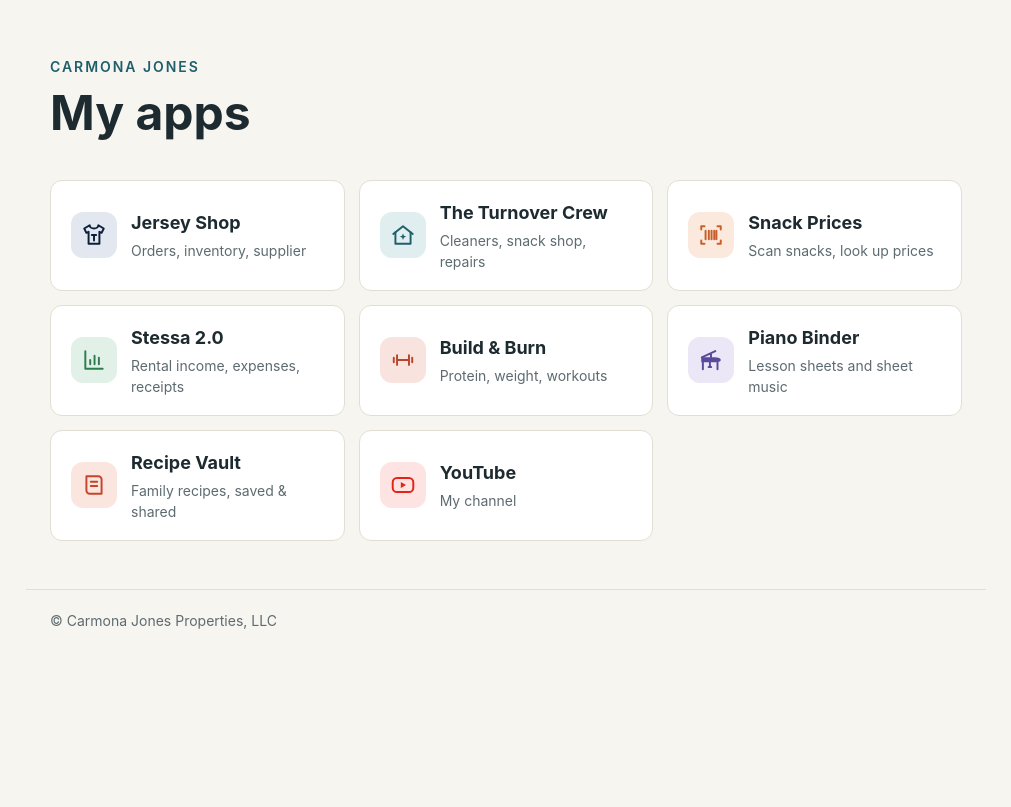
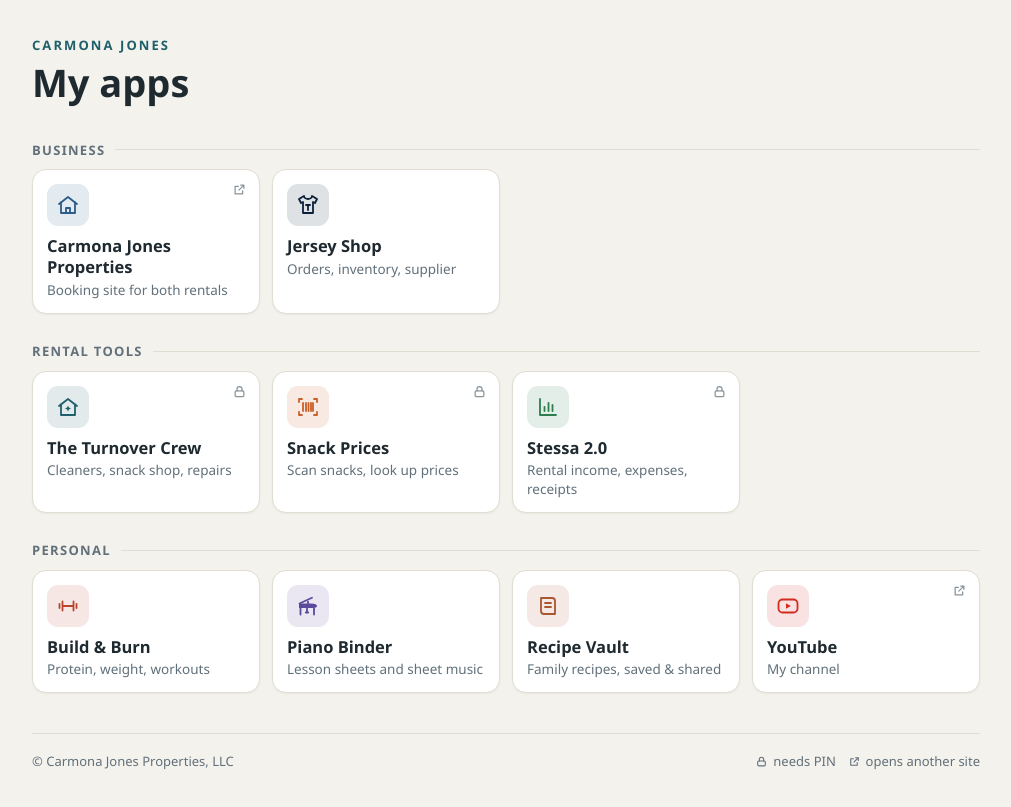
Before and after one commit to carmonajonesproperties/cjventures-site, a plain HTML site: page index.html in a window 1280 px wide. Shown: the whole page, without its empty margins (134-1145 px from the left). Drawn offline with Linux system fonts and the light colour scheme.

Commit message:
Home page: add Carmona Jones Properties, group apps into sections
Adds a Business section with the carmonajonesproperties.com booking
site and the Jersey Shop, a Rental tools section and a Personal section.
Calmer cards, PIN and external-link marks, dark mode support.

Co-Authored-By: Claude Opus 5.5 <noreply@anthropic.com>

```diff
--- a/index.html
+++ b/index.html
@@ -5,47 +5,122 @@
 <meta name="viewport" content="width=device-width,initial-scale=1">
 <title>Carmona Jones</title>
 <meta name="robots" content="noindex">
+<meta name="color-scheme" content="light dark">
 <script>
   // Old links to the bare domain carried order details (?page=track&id=...). Keep sending those to the
   // shop so customers still land on their order. Only a plain visit sees the app list below.
   if (location.search || location.hash) location.replace('/jerseys/' + location.search + location.hash);
 </script>
 <style>
-  :root { --bg:#f7f5f0; --ink:#1d2a2f; --muted:#5d6b70; --accent:#1f5f6b; --card:#fff; --line:#e3ded3; }
-  * { box-sizing: border-box; }
-  body { margin:0; font-family:-apple-system,"Segoe UI",Roboto,Helvetica,Arial,sans-serif; background:var(--bg); color:var(--ink); line-height:1.5; }
-  header, main, footer { max-width: 960px; margin: 0 auto; padding: 0 24px; }
-  header { padding-top: 56px; padding-bottom: 16px; }
-  .brand { font-size: 14px; letter-spacing: .14em; text-transform: uppercase; color: var(--accent); font-weight: 600; }
-  h1 { font-size: clamp(32px,6vw,48px); line-height: 1.1; margin: 10px 0 0; }
-  .grid { display:grid; grid-template-columns:repeat(auto-fill,minmax(230px,1fr)); gap:14px; padding-top: 24px; }
-  .card { display:flex; align-items:center; gap:14px; background:var(--card); border:1px solid var(--line); border-radius:12px; padding:18px 20px; text-decoration:none; color:inherit; transition:transform .15s, box-shadow .15s; }
-  .icon { flex:0 0 46px; width:46px; height:46px; border-radius:12px; display:grid; place-items:center; color:var(--c); background:var(--t); }
-  .icon svg { width:26px; height:26px; fill:none; stroke:currentColor; stroke-width:1.8; stroke-linecap:round; stroke-linejoin:round; }
+  :root {
+    --bg:#f4f2ed; --ink:#1f2a30; --muted:#61707a; --accent:#1f5f6b; --card:#ffffff; --line:#e2ddd2; --hover:#faf8f4;
+    --shadow:0 1px 2px rgba(20,30,35,.05);
+  }
+  @media (prefers-color-scheme: dark) {
+    :root { --bg:#14191c; --ink:#e7ecee; --muted:#9aa7ae; --accent:#7cc2cc; --card:#1c2327; --line:#2b353a; --hover:#222a2f; --shadow:none; }
+  }
+  * { box-sizing:border-box; }
+  body { margin:0; font-family:"Segoe UI",Roboto,Helvetica,Arial,sans-serif; background:var(--bg); color:var(--ink); line-height:1.45; -webkit-font-smoothing:antialiased; }
+  .wrap { max-width:980px; margin:0 auto; padding:0 16px; }
+  header { padding:36px 0 8px; }
+  .brand { font-size:13px; letter-spacing:.16em; text-transform:uppercase; color:var(--accent); font-weight:700; }
+  h1 { font-size:clamp(26px,5vw,38px); line-height:1.15; margin:6px 0 0; font-weight:700; }
+  section { margin-top:28px; }
+  .label { display:flex; align-items:center; gap:10px; margin:0 0 10px; font-size:13px; font-weight:700; letter-spacing:.1em; text-transform:uppercase; color:var(--muted); }
+  .label::after { content:""; flex:1; height:1px; background:var(--line); }
+  .grid { display:grid; grid-template-columns:repeat(auto-fill,minmax(150px,1fr)); gap:10px; }
+  @media (min-width:640px) { .grid { grid-template-columns:repeat(auto-fill,minmax(210px,1fr)); gap:12px; } }
+  .card { position:relative; display:flex; flex-direction:column; gap:10px; min-height:118px; background:var(--card); border:1px solid var(--line); border-radius:14px; padding:14px; text-decoration:none; color:inherit; box-shadow:var(--shadow); transition:background .15s, border-color .15s, transform .15s; }
+  .card:hover { background:var(--hover); border-color:var(--c); transform:translateY(-1px); }
+  .card:focus-visible { outline:3px solid var(--accent); outline-offset:2px; }
+  .icon { width:42px; height:42px; border-radius:11px; display:grid; place-items:center; color:var(--c); background:color-mix(in srgb, var(--c) 13%, var(--card)); }
+  @media (prefers-color-scheme: dark) { .icon { color:color-mix(in srgb, var(--c) 55%, #fff); background:color-mix(in srgb, var(--c) 26%, var(--card)); } }
+  .icon svg { width:24px; height:24px; fill:none; stroke:currentColor; stroke-width:1.8; stroke-linecap:round; stroke-linejoin:round; }
   .icon svg .fill { fill:currentColor; stroke:none; }
-  .card:hover { transform:translateY(-2px); box-shadow:0 6px 18px rgba(0,0,0,.08); }
-  .card h2 { margin:0 0 4px; font-size:18px; }
-  .card p { margin:0; color:var(--muted); font-size:14px; }
-  footer { margin-top:48px; padding-top:20px; padding-bottom:40px; border-top:1px solid var(--line); color:var(--muted); font-size:14px; }
+  .card h3 { margin:0; font-size:16.5px; line-height:1.25; font-weight:650; }
+  .card p { margin:3px 0 0; color:var(--muted); font-size:13.5px; line-height:1.35; }
+  .tag { position:absolute; top:12px; right:12px; color:var(--muted); opacity:.75; }
+  .tag svg { width:15px; height:15px; fill:none; stroke:currentColor; stroke-width:2; stroke-linecap:round; stroke-linejoin:round; display:block; }
+  footer { margin-top:40px; padding:18px 0 36px; border-top:1px solid var(--line); color:var(--muted); font-size:13px; display:flex; flex-wrap:wrap; gap:6px 18px; justify-content:space-between; }
+  .key { display:inline-flex; align-items:center; gap:5px; }
+  .key svg { width:13px; height:13px; fill:none; stroke:currentColor; stroke-width:2; stroke-linecap:round; stroke-linejoin:round; }
 </style>
 </head>
 <body>
+<!-- Small marks reused below: a lock for apps that ask for a PIN, an arrow for links that open another site. -->
+<svg width="0" height="0" style="position:absolute" aria-hidden="true">
+  <symbol id="lock" viewBox="0 0 24 24"><rect x="5" y="11" width="14" height="9" rx="2"/><path d="M8 11V8a4 4 0 0 1 8 0v3"/></symbol>
+  <symbol id="out" viewBox="0 0 24 24"><path d="M14 5h5v5M19 5l-8 8M17 14v5H5V7h5"/></symbol>
+</svg>
+<div class="wrap">
 <header>
   <div class="brand">Carmona Jones</div>
   <h1>My apps</h1>
 </header>
 <main>
-  <section class="grid">
-    <a class="card" href="/jerseys/"><span class="icon" style="--c:#0b1f3a;--t:#e3e8f0" aria-hidden="true"><svg viewBox="0 0 24 24"><path d="M8 3 3 6l2 4 2-1v11h10V9l2 1 2-4-5-3c0 1.7-1.8 3-4 3S8 4.7 8 3Z"/><path d="M10 12h4M12 12v5"/></svg></span><div><h2>Jersey Shop</h2><p>Orders, inventory, supplier</p></div></a>
-    <a class="card" href="/TheTurnoverCrew/"><span class="icon" style="--c:#1f5f6b;--t:#e1eef0" aria-hidden="true"><svg viewBox="0 0 24 24"><path d="M3 11 12 4l9 7"/><path d="M5 9.5V20h14V9.5"/><path class="fill" d="M12 10.5l.9 2.1 2.1.9-2.1.9-.9 2.1-.9-2.1-2.1-.9 2.1-.9Z"/></svg></span><div><h2>The Turnover Crew</h2><p>Cleaners, snack shop, repairs</p></div></a>
-    <a class="card" href="/prices/"><span class="icon" style="--c:#c95f28;--t:#fbe9dd" aria-hidden="true"><svg viewBox="0 0 24 24"><path d="M3 7V4h3M18 4h3v3M21 17v3h-3M6 20H3v-3"/><path d="M7 8v8M10 8v8M12.5 8v8M15 8v8M17 8v8"/></svg></span><div><h2>Snack Prices</h2><p>Scan snacks, look up prices</p></div></a>
-    <a class="card" href="/stessa/"><span class="icon" style="--c:#2e7d4f;--t:#e2f1e7" aria-hidden="true"><svg viewBox="0 0 24 24"><path d="M4 4v16h16"/><path d="M8.5 16v-4M12.5 16V8M16.5 16v-6"/></svg></span><div><h2>Stessa 2.0</h2><p>Rental income, expenses, receipts</p></div></a>
-    <a class="card" href="/buildandburn/"><span class="icon" style="--c:#b8452e;--t:#f8e3de" aria-hidden="true"><svg viewBox="0 0 24 24"><path d="M6.5 7.5v9M3.5 10v4M17.5 7.5v9M20.5 10v4M6.5 12h11"/></svg></span><div><h2>Build &amp; Burn</h2><p>Protein, weight, workouts</p></div></a>
-    <a class="card" href="/piano/"><span class="icon" style="--c:#5b4a9b;--t:#ebe7f6" aria-hidden="true"><svg viewBox="0 0 24 24"><path d="M3.5 9.5 16 3.8M12 9.5V5.7M4.5 14v6.5M18 14v6.5M11 14v4.5M9.8 18.5h2.4"/><path class="fill" d="M3 9.5h12c4 0 6 1 6 2.5 0 1.3-1.5 2-4 2H3z"/></svg></span><div><h2>Piano Binder</h2><p>Lesson sheets and sheet music</p></div></a>
-    <a class="card" href="/recipes/"><span class="icon" style="--c:#c4452b;--t:#fbe6df" aria-hidden="true"><svg viewBox="0 0 24 24"><path d="M5 4h11a3 3 0 0 1 3 3v13H8a3 3 0 0 1-3-3V4Z"/><path d="M9 9h6M9 13h6"/></svg></span><div><h2>Recipe Vault</h2><p>Family recipes, saved &amp; shared</p></div></a>
-    <a class="card" href="https://www.youtube.com/@charles99301" target="_blank" rel="noopener"><span class="icon" style="--c:#e62117;--t:#fde4e2" aria-hidden="true"><svg viewBox="0 0 24 24"><rect x="2.5" y="5.5" width="19" height="13" rx="4"/><path class="fill" d="M10 9.2v5.6l4.8-2.8Z"/></svg></span><div><h2>YouTube</h2><p>My channel</p></div></a>
+  <section aria-labelledby="s-biz">
+    <h2 class="label" id="s-biz">Business</h2>
+    <div class="grid">
+      <a class="card" style="--c:#2b5c8a" href="https://www.carmonajonesproperties.com/" target="_blank" rel="noopener">
+        <span class="tag" title="Opens carmonajonesproperties.com"><svg><use href="#out"/></svg></span>
+        <span class="icon" aria-hidden="true"><svg viewBox="0 0 24 24"><path d="M3 11 12 4l9 7"/><path d="M5 9.5V20h14V9.5"/><path d="M10 20v-5h4v5"/></svg></span>
+        <div><h3>Carmona Jones Properties</h3><p>Booking site for both rentals</p></div>
+      </a>
+      <a class="card" style="--c:#0b1f3a" href="/jerseys/">
+        <span class="icon" aria-hidden="true"><svg viewBox="0 0 24 24"><path d="M8 3 3 6l2 4 2-1v11h10V9l2 1 2-4-5-3c0 1.7-1.8 3-4 3S8 4.7 8 3Z"/><path d="M10 12h4M12 12v5"/></svg></span>
+        <div><h3>Jersey Shop</h3><p>Orders, inventory, supplier</p></div>
+      </a>
+    </div>
+  </section>
+
+  <section aria-labelledby="s-rent">
+    <h2 class="label" id="s-rent">Rental tools</h2>
+    <div class="grid">
+      <a class="card" style="--c:#1f5f6b" href="/TheTurnoverCrew/">
+        <span class="tag" title="Needs PIN"><svg><use href="#lock"/></svg></span>
+        <span class="icon" aria-hidden="true"><svg viewBox="0 0 24 24"><path d="M3 11 12 4l9 7"/><path d="M5 9.5V20h14V9.5"/><path class="fill" d="M12 10.5l.9 2.1 2.1.9-2.1.9-.9 2.1-.9-2.1-2.1-.9 2.1-.9Z"/></svg></span>
+        <div><h3>The Turnover Crew</h3><p>Cleaners, snack shop, repairs</p></div>
+      </a>
+      <a class="card" style="--c:#c95f28" href="/prices/">
+        <span class="tag" title="Needs PIN"><svg><use href="#lock"/></svg></span>
+        <span class="icon" aria-hidden="true"><svg viewBox="0 0 24 24"><path d="M3 7V4h3M18 4h3v3M21 17v3h-3M6 20H3v-3"/><path d="M7 8v8M10 8v8M12.5 8v8M15 8v8M17 8v8"/></svg></span>
+        <div><h3>Snack Prices</h3><p>Scan snacks, look up prices</p></div>
+      </a>
+      <a class="card" style="--c:#2e7d4f" href="/stessa/">
+        <span class="tag" title="Needs PIN"><svg><use href="#lock"/></svg></span>
+        <span class="icon" aria-hidden="true"><svg viewBox="0 0 24 24"><path d="M4 4v16h16"/><path d="M8.5 16v-4M12.5 16V8M16.5 16v-6"/></svg></span>
+        <div><h3>Stessa 2.0</h3><p>Rental income, expenses, receipts</p></div>
+      </a>
+    </div>
+  </section>
+
+  <section aria-labelledby="s-me">
+    <h2 class="label" id="s-me">Personal</h2>
+    <div class="grid">
+      <a class="card" style="--c:#b8452e" href="/buildandburn/">
+        <span class="icon" aria-hidden="true"><svg viewBox="0 0 24 24"><path d="M6.5 7.5v9M3.5 10v4M17.5 7.5v9M20.5 10v4M6.5 12h11"/></svg></span>
+        <div><h3>Build &amp; Burn</h3><p>Protein, weight, workouts</p></div>
+      </a>
+      <a class="card" style="--c:#5b4a9b" href="/piano/">
+        <span class="icon" aria-hidden="true"><svg viewBox="0 0 24 24"><path d="M3.5 9.5 16 3.8M12 9.5V5.7M4.5 14v6.5M18 14v6.5M11 14v4.5M9.8 18.5h2.4"/><path class="fill" d="M3 9.5h12c4 0 6 1 6 2.5 0 1.3-1.5 2-4 2H3z"/></svg></span>
+        <div><h3>Piano Binder</h3><p>Lesson sheets and sheet music</p></div>
+      </a>
+      <a class="card" style="--c:#a8572e" href="/recipes/">
+        <span class="icon" aria-hidden="true"><svg viewBox="0 0 24 24"><path d="M5 4h11a3 3 0 0 1 3 3v13H8a3 3 0 0 1-3-3V4Z"/><path d="M9 9h6M9 13h6"/></svg></span>
+        <div><h3>Recipe Vault</h3><p>Family recipes, saved &amp; shared</p></div>
+      </a>
+      <a class="card" style="--c:#d42a20" href="https://www.youtube.com/@charles99301" target="_blank" rel="noopener">
+        <span class="tag" title="Opens YouTube"><svg><use href="#out"/></svg></span>
+        <span class="icon" aria-hidden="true"><svg viewBox="0 0 24 24"><rect x="2.5" y="5.5" width="19" height="13" rx="4"/><path class="fill" d="M10 9.2v5.6l4.8-2.8Z"/></svg></span>
+        <div><h3>YouTube</h3><p>My channel</p></div>
+      </a>
+    </div>
   </section>
 </main>
-<footer>&copy; Carmona Jones Properties, LLC</footer>
+<footer>
+  <span>&copy; Carmona Jones Properties, LLC</span>
+  <span class="key"><svg><use href="#lock"/></svg> needs PIN &nbsp; <svg><use href="#out"/></svg> opens another site</span>
+</footer>
+</div>
 </body>
 </html>
```
